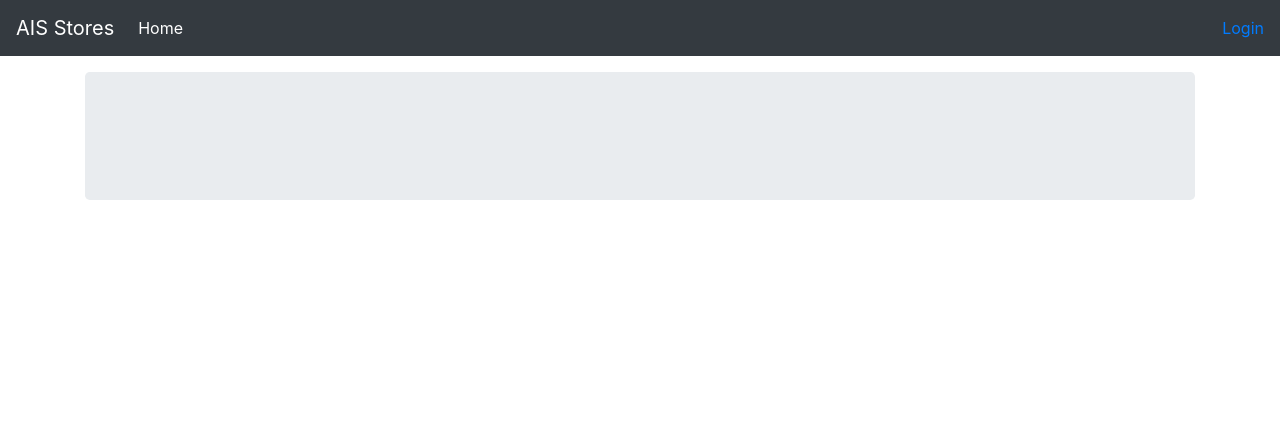
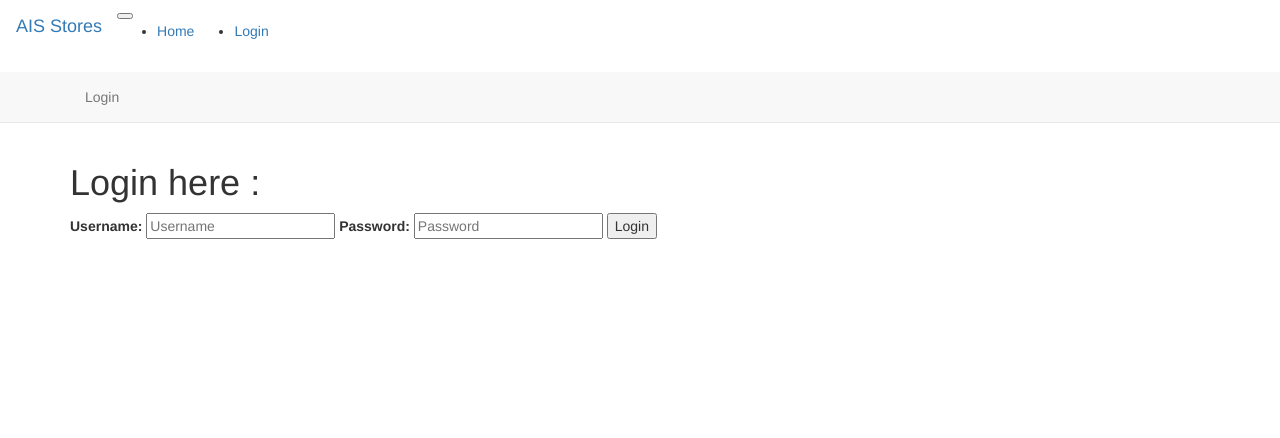
Before and after one commit to yvsreenivas/Stores, a Django app: page /stocks/user_login/ in a window 1280 px wide. Shown: the top 438 px of the page. After the commit the page ends 239 px from the top, so only its background shows below. Run offline with Django 3.2, Linux system fonts and the light colour scheme; some libraries are stand-ins or nearby versions.

Commit message:
Refactored but not okay

```diff
--- a/stocks/templates/navbar.html
+++ b/stocks/templates/navbar.html
@@ -21,7 +21,7 @@
        {% if request.user.is_authenticated %}
          <li><a href="{% url 'logout' %}"><button class="btn btn-danger">{{ user }} | Logout</button></a></li>
        {% else %}
-         <li><a href="{% url 'stocks:login' %}">Login</a></li>
+         <li><a href="{% url 'stocks:user_login' %}">Login</a></li>
        {% endif %}
    </ul>
     </div>
--- a/stocks/templates/stocks/base.html
+++ b/stocks/templates/stocks/base.html
@@ -1,10 +1,30 @@
-{% extends 'main/base_0.html' %}
-{% load static %}
-<!--Block content goes below-->
+<!DOCTYPE html>
+<html>
+  <head>
+    <meta charset="utf-8">
+    <title>Base</title>
+    <!-- Latest compiled and minified CSS -->
+    <link rel="stylesheet" href="https://maxcdn.bootstrapcdn.com/bootstrap/3.3.7/css/bootstrap.min.css" integrity="sha384-BVYiiSIFeK1dGmJRAkycuHAHRg32OmUcww7on3RYdg4Va+PmSTsz/K68vbdEjh4u" crossorigin="anonymous">
+</head>
+  <body>
+    {% include 'navbar.html' %}
+    <nav class="navbar navbar-default navbar-static-top">
 
+      <div class="container">
 
-
-  {% include 'navbar.html' %}
-
-  {% block content %}
-  {% endblock %}
+        <ul class="nav navbar-nav">
+          {# Some logic on what to display for last item#}
+          {% if user.is_authenticated %}
+            <li><a href="{% url 'logout' %}">Logout</a></li>
+          {% else %}
+            <li><a class="navbar-link" href="{% url 'stocks:user_login' %}">Login</a></li>
+          {% endif %}
+</ul>
+      </div>
+    </nav>
+    <div class="container">
+    {% block body_block %}
+    {% endblock %}
+    </div>
+  </body>
+</html>
--- a/stocks/templates/stocks/login.html
+++ b/stocks/templates/stocks/login.html
@@ -1,9 +1,8 @@
-{% extends 'main/base_0.html' %}
+{% extends 'stocks/base.html' %}
+{% load static %}
 {% block body_block %}
-  <div class="container">
-    <div class="jumbotron">
     <h1>Login here :</h1>
-<form method="post" action="{% url 'dappx:user_login' %}">
+    <form method="post" action="{% url 'stocks:user_login' %}">
         {% csrf_token %}
         {# A more "HTML" way of creating the login form#}
         <label for="username">Username:</label>
@@ -12,6 +11,4 @@
         <input type="password" name="password" placeholder="Password">
         <input type="submit" name="" value="Login">
     </form>
-</div>
-  </div>
 {% endblock %}
```
Also changed, not shown: stocks/templates/stocks/base_old.html (added, +10 -0 lines). Lines whose indentation alone changed are shown as unchanged.
